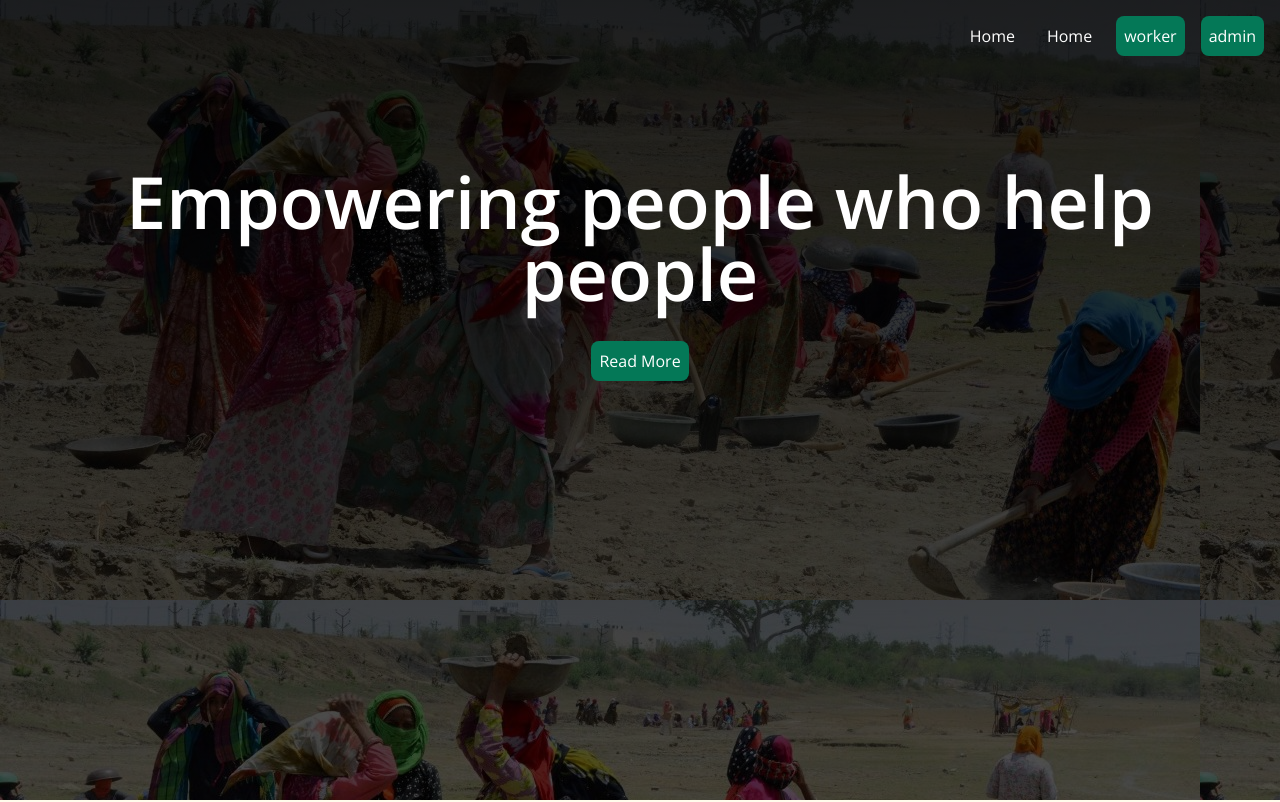
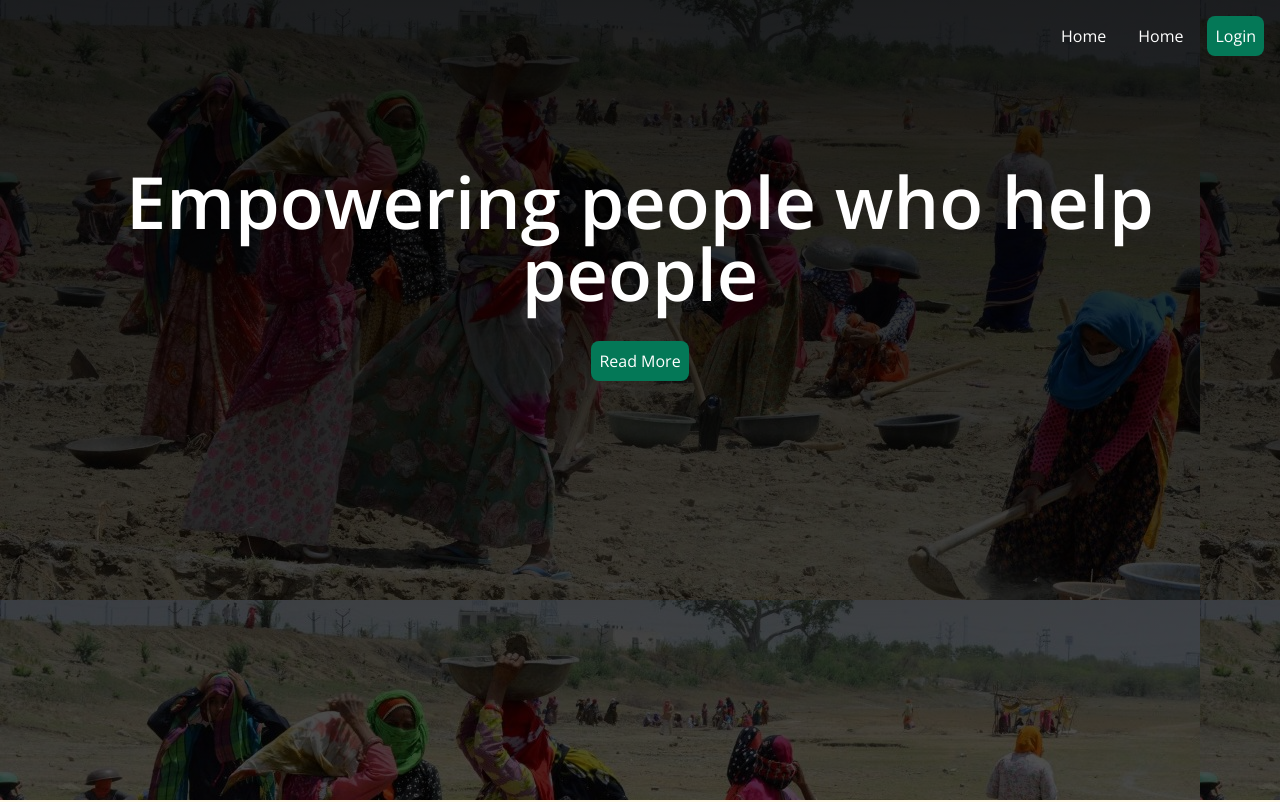
Before and after one commit to Skillvalley-Github/C4-team-3, a React (Vite) app: page / in a window 1280 px wide. Shown: the top 802 px of the page. Built offline with nearby package versions, Linux system fonts and the light colour scheme; no server answers; the database is empty.

Commit message:
Add: protected routing for dashboard

```diff
--- a/src/App.jsx
+++ b/src/App.jsx
@@ -1,27 +1,36 @@
-import { Dashboard, Auth, Home } from './pages'
-import { Routes, Route } from 'react-router-dom'
-import supabase from './api'
-import { useState, useEffect } from 'react'
+import { Dashboard, Auth, Home } from "./pages";
+import { Routes, Route } from "react-router-dom";
+import supabase from "./api";
+import { useState, useEffect } from "react";
+import Protected from "./components/Protected";
 
-function App () {
-  const [jobs, setJobs] = useState([])
+function App() {
+  const [jobs, setJobs] = useState([]);
+  const [isLoggedIn, setIsLoggedIn] = useState(false);
 
   useEffect(() => {
-    getJobs()
-  }, [])
-  async function getJobs () {
-    const { data } = await supabase.from('jobs').select()
-    setJobs(data)
+    getJobs();
+  }, []);
+  async function getJobs() {
+    const { data } = await supabase.from("jobs").select();
+    setJobs(data);
   }
   return (
-    <div className='w-full'>
+    <div className="w-full">
       <Routes>
-        <Route exact path='/' element={<Home />} />
-        <Route exact path='/auth' element={<Auth />} />
-        <Route exact path='/:dashboard' element={<Dashboard />} />
+        <Route exact path="/" element={<Home />} />
+        <Route exact path="/auth" element={<Auth />} />
+        <Route
+          path="/:dashboard"
+          element={
+            <Protected isSignedIn={isLoggedIn}>
+              <Dashboard />
+            </Protected>
+          }
+        />
       </Routes>
     </div>
-  )
+  );
 }
 
-export default App
+export default App;
--- a/src/components/Protected.js
+++ /dev/null
@@ -1,8 +0,0 @@
-import { Navigate } from 'react-router-dom'
-function Protected({ isSignedIn, children }) {
-  if (!isSignedIn) {
-    return <Navigate to="/" replace />
-  }
-  return children
-}
-export default Protected
--- /dev/null
+++ b/src/components/Protected.jsx
@@ -0,0 +1,8 @@
+import { Navigate } from "react-router-dom";
+function Protected({ isSignedIn, children }) {
+  if (isSignedIn) {
+    return children;
+  }
+  return <Navigate to="/" replace />;
+}
+export default Protected;
--- a/src/components/Worker/Sidebar.jsx
+++ b/src/components/Worker/Sidebar.jsx
@@ -47,10 +47,11 @@ const Sidebar = () => {
               </Link>
             ))}
           </div>
-
-          <button className="bg-[#1D2540] py-2 px-4 mx-auto mb-4  rounded-lg text-white text-center  ">
-            Logout 👋
-          </button>
+          <a href="/">
+            <button className="bg-[#1D2540] py-2 px-4 mx-auto mb-4  rounded-lg text-white text-center  ">
+              Logout 👋
+            </button>
+          </a>
         </div>
       </div>
     </div>
--- a/src/pages/Dashboard.jsx
+++ b/src/pages/Dashboard.jsx
@@ -13,8 +13,10 @@ import {
 import supabase from '../api'
 
 export const Dashboard = () => {
+  console.log("called")
   const [worker, setWorkers] = useState({}) //worker state
   const { dashboard } = useParams()
+  console.log(dashboard)
 
   useEffect(() => {
     async function fetchData () {
--- a/src/pages/Home.jsx
+++ b/src/pages/Home.jsx
@@ -1,65 +1,99 @@
-import React from 'react'
-import img1 from '../assets/images/full.jpg';
-import './Home.css';
-import img2 from '../assets/images/bg.jpg';
+import React from "react";
+import img1 from "../assets/images/full.jpg";
+import "./Home.css";
+import img2 from "../assets/images/bg.jpg";
 
 export const Home = () => {
   return (
-    <div className='w-[100%] '>
-
-      <div className='h-screen hero w-[100%] '>
-      <nav className='h-1/6 p-4'>
-        <div className='flex justify-between'>
-<div className='logo'></div>
-<div className='flex gap-4'>
-<a href=''><div className='text-white p-2'>Home</div></a>
-<a href=''><div className='text-white p-2'>Home</div></a>
- <button className='bg-[#047857] rounded-lg px-2 py-2 text-white'>worker</button>
- <button className='bg-[#047857] rounded-lg px-2 py-2 text-white'>admin</button>
+    <div className="w-[100%] ">
+      <div className="h-screen hero w-[100%] ">
+        <nav className="h-1/6 p-4">
+          <div className="flex justify-between">
+            <div className="logo"></div>
+            <div className="flex gap-4">
+              <a href="">
+                <div className="text-white p-2">Home</div>
+              </a>
+              <a href="">
+                <div className="text-white p-2">Home</div>
+              </a>
+              <a href="/auth">
+              <button className="bg-[#047857] rounded-lg px-2 py-2 text-white">
+                Login
+              </button>
+              </a>
             </div>
           </div>
-
         </nav>
-        <div className='flex flex-col items-center text-center justify-center'>
-      <h1 className='text-7xl text-[#fff] font-bold p-8 '>Empowering people who help people</h1>
-      <button className='bg-[#047857] rounded-lg px-2 py-2 text-white'>Read More</button>
+        <div className="flex flex-col items-center text-center justify-center">
+          <h1 className="text-7xl text-[#fff] font-bold p-8 ">
+            Empowering people who help people
+          </h1>
+          <button className="bg-[#047857] rounded-lg px-2 py-2 text-white">
+            Read More
+          </button>
         </div>
       </div>
-     <div className='bg-[#fffbeb] h-[600px] px-28 pt-8 '>
-      <div className='text-center flex flex-col justify-center '>
-<p className='text-black font-bold text-6xl'>Monitor your entire <span className='text-[#047857]'> buisness</span> for security vulnerabilities</p>
-    <p className='px-40 py-8 text-[#737373]'>Lorem ipsum dolor sit amet consectetur adipisicing elit. Natus, odio iure! Eum hic obcaecati repellendus repudiandae nulla eos veniam quia</p>
-
+      <div className="bg-[#fffbeb] h-[600px] px-28 pt-8 ">
+        <div className="text-center flex flex-col justify-center ">
+          <p className="text-black font-bold text-6xl">
+            Monitor your entire{" "}
+            <span className="text-[#047857]"> buisness</span> for security
+            vulnerabilities
+          </p>
+          <p className="px-40 py-8 text-[#737373]">
+            Lorem ipsum dolor sit amet consectetur adipisicing elit. Natus, odio
+            iure! Eum hic obcaecati repellendus repudiandae nulla eos veniam
+            quia
+          </p>
         </div>
 
-           <div className='flex justify-center align-center h-[200px] bg-[#fef3c7] rounded-[4rem] p-8 mt-8'>
-            <div className='p-4 '>
-                 <p className='text-2xl font-bold pb-2'>Scale with recipes</p>
-                 <p className='text-[#737373] text-sm'>Lorem ipsum dolor sit amet consectetur adipisicing elit. Repudiandae quam neque itaque incidunt nul</p>
+        <div className="flex justify-center align-center h-[200px] bg-[#fef3c7] rounded-[4rem] p-8 mt-8">
+          <div className="p-4 ">
+            <p className="text-2xl font-bold pb-2">Scale with recipes</p>
+            <p className="text-[#737373] text-sm">
+              Lorem ipsum dolor sit amet consectetur adipisicing elit.
+              Repudiandae quam neque itaque incidunt nul
+            </p>
           </div>
-            <div className='p-4 '>
-                 <p className='text-2xl font-bold pb-2'>Scale with recipes</p>
-                 <p className='text-[#737373] text-sm'>Lorem ipsum dolor sit amet consectetur adipisicing elit. Repudiandae quam neque itaque incidunt nul</p>
+          <div className="p-4 ">
+            <p className="text-2xl font-bold pb-2">Scale with recipes</p>
+            <p className="text-[#737373] text-sm">
+              Lorem ipsum dolor sit amet consectetur adipisicing elit.
+              Repudiandae quam neque itaque incidunt nul
+            </p>
           </div>
-            <div className='p-4 '>
-                 <p className='text-2xl font-bold pb-2'>Scale with recipes</p>
-                 <p className='text-[#737373] text-sm'>Lorem ipsum dolor sit amet consectetur adipisicing elit. Repudiandae quam neque itaque incidunt nul</p>
+          <div className="p-4 ">
+            <p className="text-2xl font-bold pb-2">Scale with recipes</p>
+            <p className="text-[#737373] text-sm">
+              Lorem ipsum dolor sit amet consectetur adipisicing elit.
+              Repudiandae quam neque itaque incidunt nul
+            </p>
           </div>
         </div>
       </div>
 
-<div className='h-[450px] flex '>
-  <div className=' w-[50%]  flex '>
+      <div className="h-[450px] flex ">
+        <div className=" w-[50%]  flex ">
           <img className="w-full h-full " src={img2} alt="about-img"></img>
         </div>
-  <div className=' w-[50%] p-4 bg-gray-200'>
-    <div className='flex flex-col p-8 '>
-  <p className='text-[#047857] text-5xl font-bold'>lorem ipsum lorem ipsum</p>
-    <p className='py-8 w-[70%] text-[#737373]'>Lorem ipsum, dolor sit amet consectetur adipisicing elit. Vel laboriosam ducimus sit aspernatur temporibus nemo non aut sunt dignissimos, dicta explicabo error nam recusandae, Lorem ipsum dolor sit amet consectetur adipisicing elit. Molestias suscipit in, quisquam veniam nobis ut aliquid illo a sequi corporis, quis aspernatur obcaecati dolores blanditiis sint ipsum, cumque error amet.</p>
-
-
-  </div></div>
+        <div className=" w-[50%] p-4 bg-gray-200">
+          <div className="flex flex-col p-8 ">
+            <p className="text-[#047857] text-5xl font-bold">
+              lorem ipsum lorem ipsum
+            </p>
+            <p className="py-8 w-[70%] text-[#737373]">
+              Lorem ipsum, dolor sit amet consectetur adipisicing elit. Vel
+              laboriosam ducimus sit aspernatur temporibus nemo non aut sunt
+              dignissimos, dicta explicabo error nam recusandae, Lorem ipsum
+              dolor sit amet consectetur adipisicing elit. Molestias suscipit
+              in, quisquam veniam nobis ut aliquid illo a sequi corporis, quis
+              aspernatur obcaecati dolores blanditiis sint ipsum, cumque error
+              amet.
+            </p>
           </div>
         </div>
-  )
-}
+      </div>
+    </div>
+  );
+};
```
Lines whose indentation alone changed are shown as unchanged.
